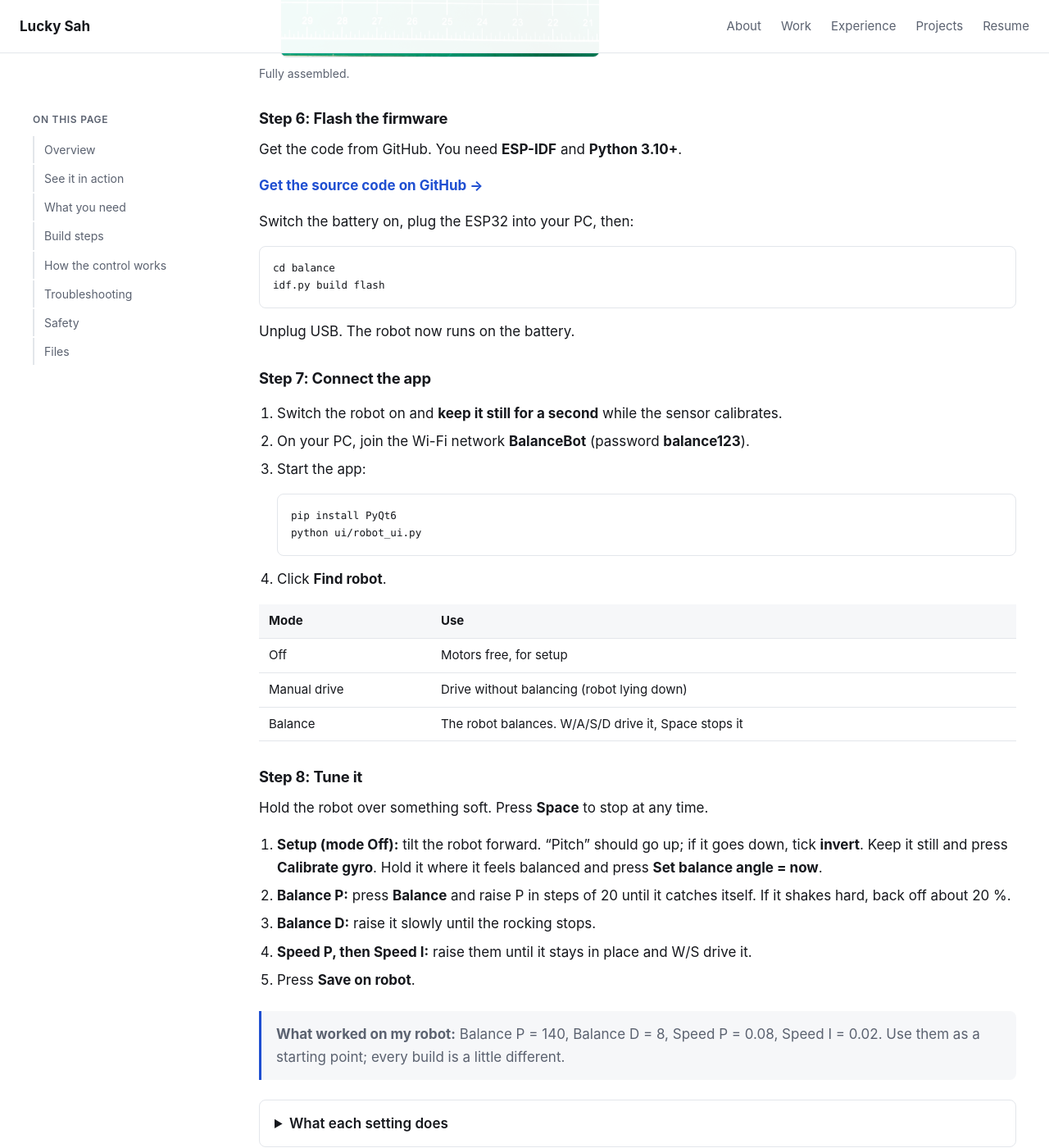
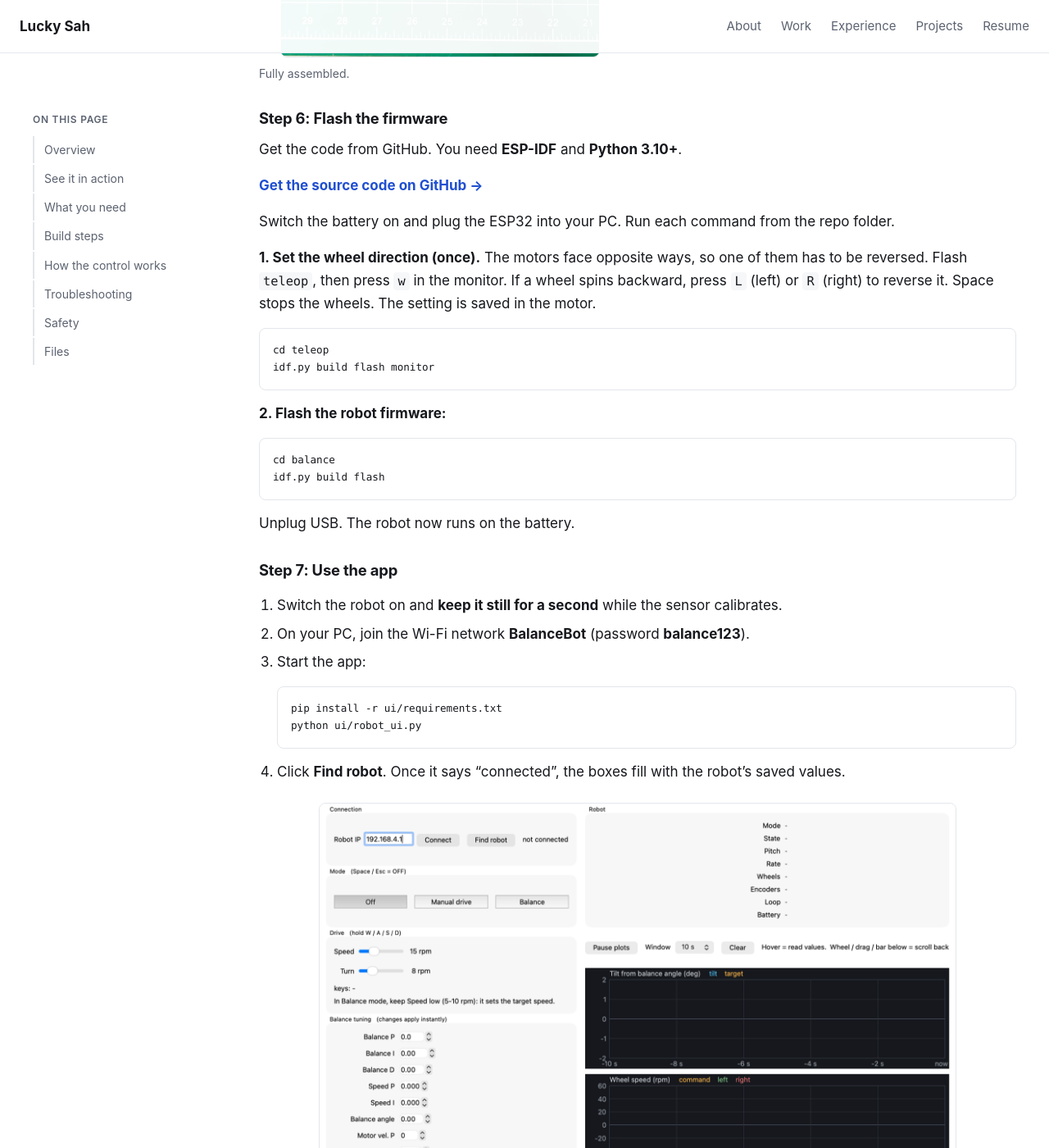
Before and after one commit to luckysah/luckysah.github.io, a Jekyll site: the page built from projects/self-balancing-robot/index.md, in a window 1280 px wide and 1400 px high, scrolled down 5885 px. Shown: the whole window at 82% size. Built offline with Jekyll 4.4.1, drawn with Linux system fonts in a browser that asks for light colours; comment, search, counter and statistics services are not loaded; some of the changed text lies outside the part shown.

Commit message:
add changes

````diff
--- a/projects/self-balancing-robot/index.md
+++ b/projects/self-balancing-robot/index.md
@@ -195,7 +195,19 @@ Get the code from GitHub. You need **ESP-IDF** and **Python 3.10+**.
 
 **[Get the source code on GitHub →](https://github.com/luckysah/Two-Wheel-Self-Balancing-Robot)**
 
-Switch the battery on, plug the ESP32 into your PC, then:
+Switch the battery on and plug the ESP32 into your PC. Run each command from the repo folder.
+
+**1. Set the wheel direction (once).** The motors face opposite ways, so one of them has to
+be reversed. Flash `teleop`, then press `w` in the monitor. If a wheel spins backward, press
+`L` (left) or `R` (right) to reverse it. Space stops the wheels. The setting is saved in the
+motor.
+
+```
+cd teleop
+idf.py build flash monitor
+```
+
+**2. Flash the robot firmware:**
 
 ```
 cd balance
@@ -204,24 +216,33 @@ idf.py build flash
 
 Unplug USB. The robot now runs on the battery.
 
-### Step 7: Connect the app
+### Step 7: Use the app
 
 1. Switch the robot on and **keep it still for a second** while the sensor calibrates.
 2. On your PC, join the Wi-Fi network **BalanceBot** (password **balance123**).
 3. Start the app:
 
    ```
-   pip install PyQt6
+   pip install -r ui/requirements.txt
    python ui/robot_ui.py
    ```
 
-4. Click **Find robot**.
+4. Click **Find robot**. Once it says "connected", the boxes fill with the robot's saved
+   values.
 
-| Mode | Use |
-|------|-----|
-| Off | Motors free, for setup |
-| Manual drive | Drive without balancing (robot lying down) |
-| Balance | The robot balances. W/A/S/D drive it, Space stops it |
+![The robot control app: settings on the left, live status and plots on the right](images/app.png)
+*The control app.*
+
+| Part of the app | What it's for |
+|-----------------|---------------|
+| **Mode** | **Off** (motors free), **Manual drive** (drive without balancing, robot lying down) or **Balance**. Space or Esc switches to Off at any time |
+| **Drive** | Hold **W / A / S / D** to drive. The sliders set the speed. In Balance mode keep Speed low (5–10 rpm) |
+| **Balance tuning** | The PID values. Changes apply instantly; press **Save on robot** to keep them |
+| **Robot** | Live tilt, wheel speed and battery voltage. Shows "LOW" when the battery needs charging |
+| **Plots** | Top: how far the robot is leaning. Bottom: wheel speed. Hover to read values, **Pause plots** to freeze them |
+| **Log** (bottom) | Messages from the robot, like "Balance refused" or "motor not answering" |
+
+Click on the app window first, or the keys won't work.
 
 ### Step 8: Tune it
 
````
Also changed, not shown: projects/self-balancing-robot/images/app.png (added), 1 other file.
